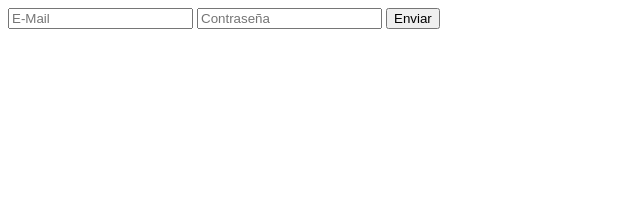
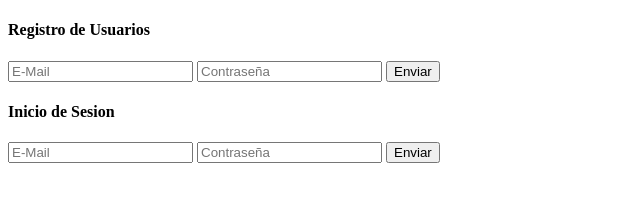
Before and after one commit to edycarreyes99/Monitoreo-Piscis, a website: page index.html in a window 1280 px wide. Shown: the whole page, without its empty margins (0-640 px from the left). Drawn offline with Linux system fonts and the light colour scheme.

Commit message:
se agregan los inputs para el ingreso de usuarios

```diff
--- a/index.html
+++ b/index.html
@@ -22,12 +22,19 @@
 <!--se termina la integracion con firebase-->
 </head>
 <body>
-    <!--Se ingresa los inputs para el login-->
+    <!--Se ingresa los inputs para el registro-->
+    <h4>Registro de Usuarios</h4>
     <input id="email" type="email" placeholder="E-Mail">
     <input id="contrasena" type="password" placeholder="Contraseña">
     <button onclick="registrar()">Enviar</button>
     <!--se terminan de ingresar los inputs-->
 
+    <!--Se ingresa los inputs para el inicio de sesion-->
+    <h4>Inicio de Sesion</h4>
+    <input id="email" type="email" placeholder="E-Mail">
+    <input id="contrasena" type="password" placeholder="Contraseña">
+    <button onclick="ingresa()">Enviar</button>
+    <!--se terminan de ingresar los inputs-->
 <script src="js/firebaselogin.js"></script>
 </body>
 </html>
```
